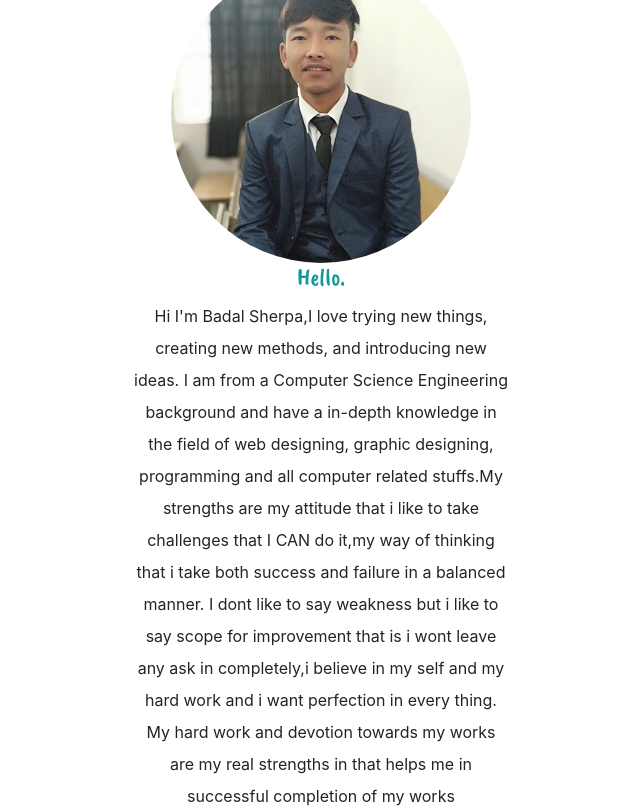
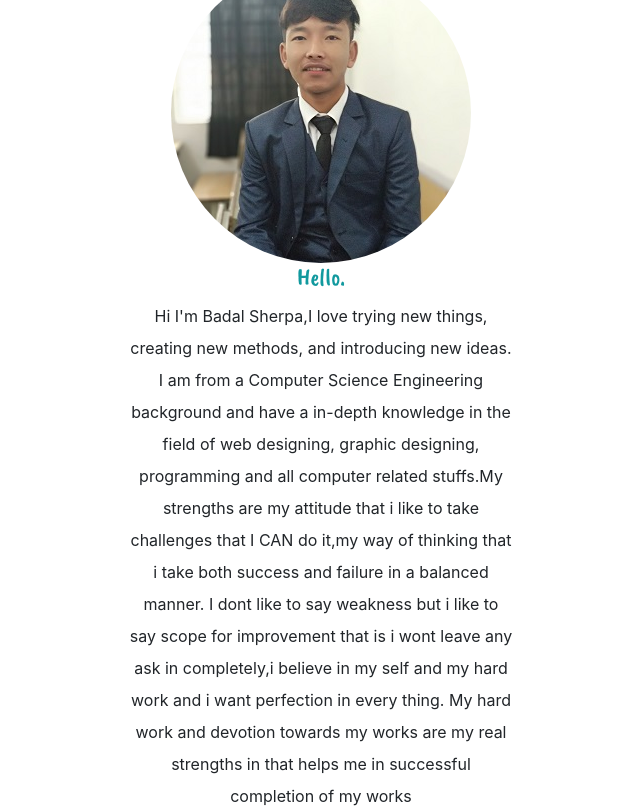
Before and after one commit to BadalSherpa/WebAestro, a plain HTML site: page index.html in a window 1280 px wide. Shown: the part 883-1691 px from the top of the page, without its empty margins (319-959 px from the left). Drawn offline with nearby package versions, Linux system fonts and the light colour scheme.

Commit message:
added container fluid

```diff
--- a/css/styles.css
+++ b/css/styles.css
@@ -1,6 +1,10 @@
 body {
   margin: 0;
   text-align: center;
+}
+.container-fluid{
+  width: 100%;
+  padding: 0 0;
 }
 
 h1 {
```
